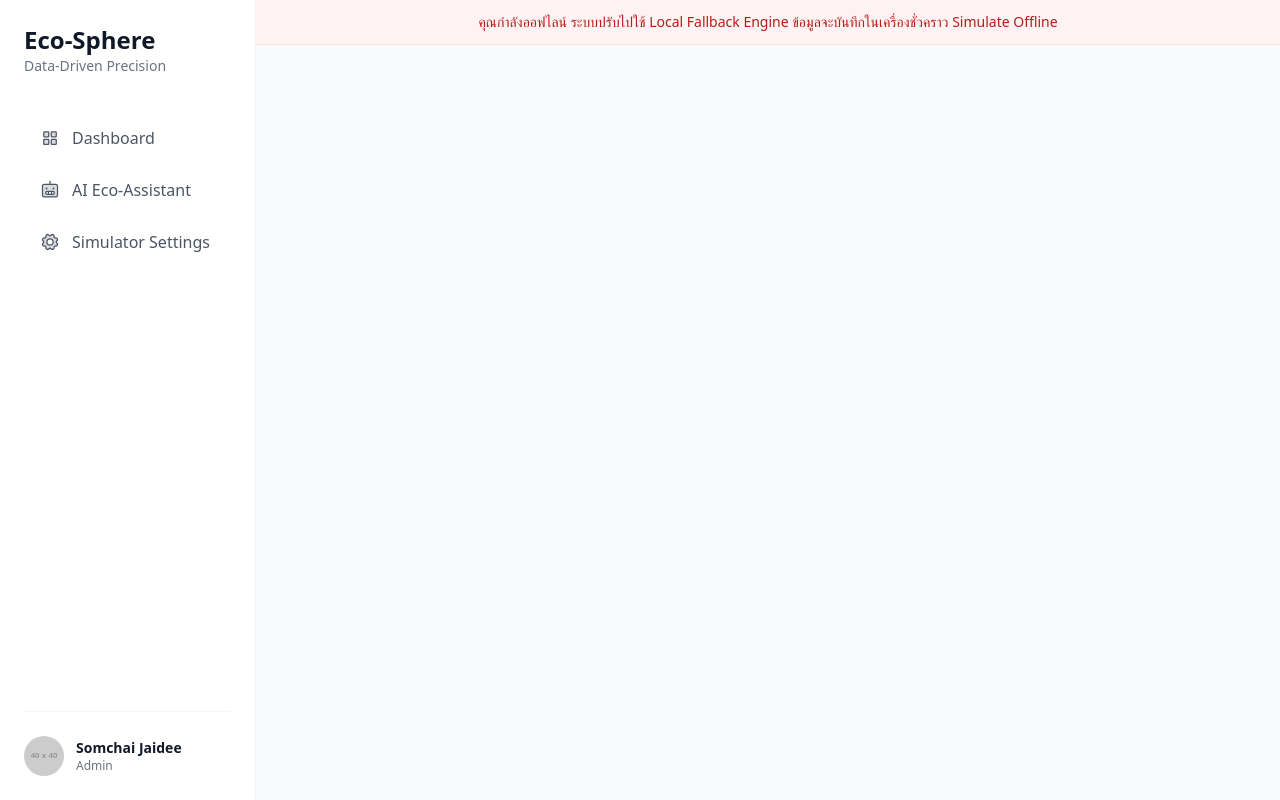
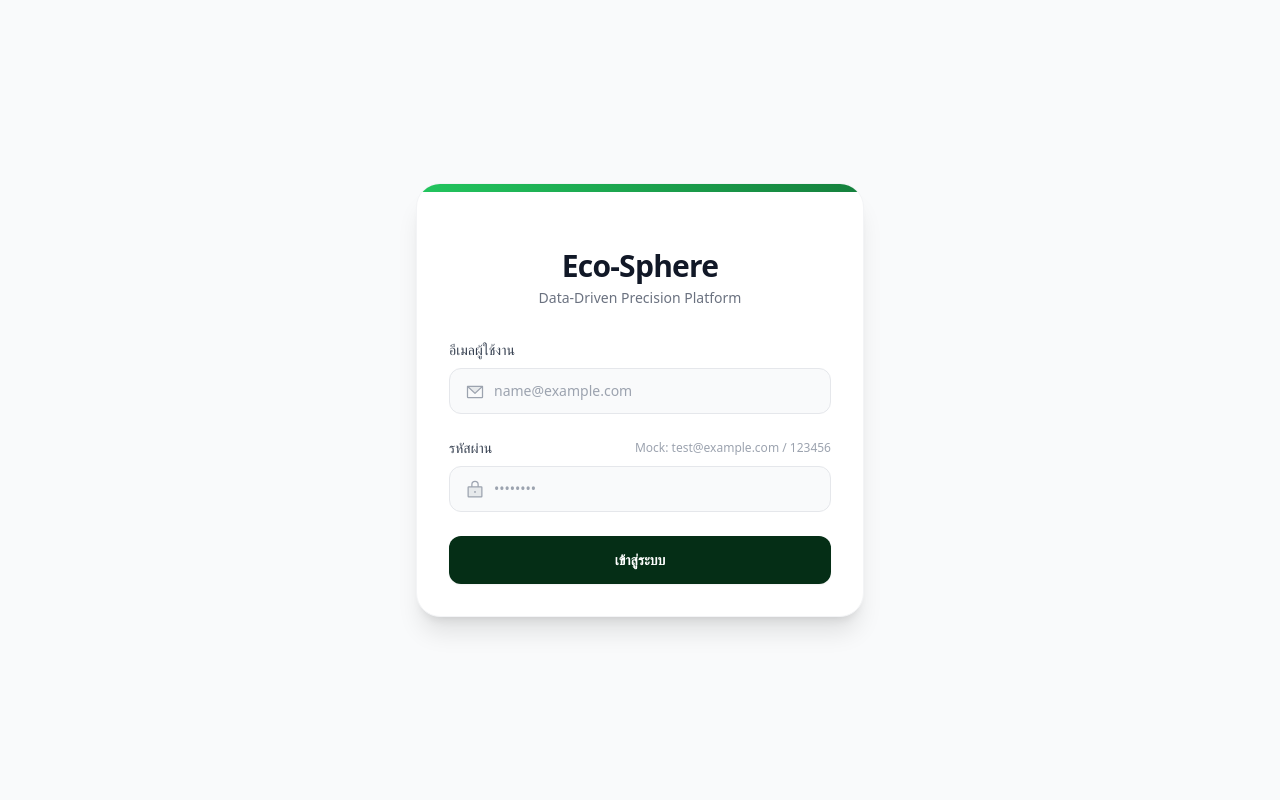
Before and after one commit to PatiphanKh/Hk-WebAI-Eco_Sphere_Tracker, a Nuxt app: page /login in a window 1280 px wide. Built offline with nearby package versions, Linux system fonts and the light colour scheme.

Commit message:
feat: implement authentication system with login page, global middleware, and default layout

```diff
--- a/app/layouts/default.vue
+++ b/app/layouts/default.vue
@@ -33,12 +33,21 @@
         </NuxtLink>
       </nav>
 
-      <div class="mt-auto border-t border-gray-100 pt-6 flex items-center gap-3">
-        <img src="https://via.placeholder.com/40" alt="Admin" class="w-10 h-10 rounded-full" />
-        <div>
-          <p class="font-semibold text-sm text-gray-900">Somchai Jaidee</p>
-          <p class="text-xs text-gray-500">Admin</p>
+      <div class="mt-auto border-t border-gray-100 pt-6 flex items-center justify-between">
+        <div class="flex items-center gap-3">
+          <img src="https://via.placeholder.com/40" alt="Admin" class="w-10 h-10 rounded-full" />
+          <div>
+            <p class="font-semibold text-sm text-gray-900">Somchai Jaidee</p>
+            <p class="text-xs text-gray-500">Admin</p>
+          </div>
         </div>
+        <button
+          @click="handleLogout"
+          class="text-gray-400 hover:text-red-600 p-2 rounded-lg hover:bg-red-50 transition"
+          title="ออกจากระบบ"
+        >
+          <Icon name="ph:sign-out-bold" class="w-5 h-5" />
+        </button>
       </div>
     </aside>
 
@@ -56,4 +65,10 @@
 
 <script setup>
 const route = useRoute()
+
+const handleLogout = () => {
+  const sessionCookie = useCookie('auth_session')
+  sessionCookie.value = null
+  navigateTo('/login')
+}
 </script>
--- /dev/null
+++ b/app/pages/login.vue
@@ -0,0 +1,120 @@
+<template>
+  <div class="min-h-screen flex items-center justify-center bg-gray-50 font-sans p-6">
+    <div class="w-full max-w-md bg-white rounded-3xl shadow-xl border border-gray-100 p-8 space-y-8 relative overflow-hidden">
+      <!-- Decorative Gradient Border -->
+      <div class="absolute top-0 left-0 w-full h-2 bg-gradient-to-r from-green-500 to-green-700"></div>
+
+      <div class="text-center">
+        <h1 class="text-3xl font-extrabold text-gray-900 tracking-tight">Eco-Sphere</h1>
+        <p class="text-sm text-gray-500 mt-1">Data-Driven Precision Platform</p>
+      </div>
+
+      <!-- Messages Banners -->
+      <Transition
+        enter-active-class="transform transition duration-300 ease-out"
+        enter-from-class="opacity-0 -translate-y-2"
+        enter-to-class="opacity-100 translate-y-0"
+        leave-active-class="transform transition duration-200 ease-in"
+        leave-from-class="opacity-100 translate-y-0"
+        leave-to-class="opacity-0 -translate-y-2"
+      >
+        <div v-if="errorMessage" class="bg-red-50 border border-red-100 text-red-700 p-4 rounded-xl flex items-start gap-3">
+          <Icon name="ph:warning-circle-duotone" class="w-5 h-5 text-red-500 flex-shrink-0 mt-0.5" />
+          <div class="text-sm font-medium">{{ errorMessage }}</div>
+        </div>
+
+        <div v-else-if="successMessage" class="bg-green-50 border border-green-100 text-green-800 p-4 rounded-xl flex items-start gap-3">
+          <Icon name="ph:check-circle-duotone" class="w-5 h-5 text-green-600 flex-shrink-0 mt-0.5" />
+          <div class="text-sm font-medium">{{ successMessage }}</div>
+        </div>
+      </Transition>
+
+      <form @submit.prevent="handleLogin" class="space-y-6">
+        <div>
+          <label for="email" class="block text-sm font-medium text-gray-700 mb-2">อีเมลผู้ใช้งาน</label>
+          <div class="relative">
+            <input
+              id="email"
+              v-model="email"
+              type="email"
+              required
+              placeholder="name@example.com"
+              class="w-full bg-gray-50 border border-gray-200 rounded-xl pl-11 pr-4 py-3 text-sm focus:outline-none focus:ring-2 focus:ring-green-500 focus:bg-white transition"
+              :disabled="isLoading"
+            />
+            <Icon name="ph:envelope-simple-duotone" class="w-5 h-5 text-gray-400 absolute left-4 top-3.5" />
+          </div>
+        </div>
+
+        <div>
+          <div class="flex justify-between items-center mb-2">
+            <label for="password" class="block text-sm font-medium text-gray-700">รหัสผ่าน</label>
+            <span class="text-xs text-gray-400">Mock: test@example.com / 123456</span>
+          </div>
+          <div class="relative">
+            <input
+              id="password"
+              v-model="password"
+              type="password"
+              required
+              placeholder="••••••••"
+              class="w-full bg-gray-50 border border-gray-200 rounded-xl pl-11 pr-4 py-3 text-sm focus:outline-none focus:ring-2 focus:ring-green-500 focus:bg-white transition"
+              :disabled="isLoading"
+            />
+            <Icon name="ph:lock-duotone" class="w-5 h-5 text-gray-400 absolute left-4 top-3.5" />
+          </div>
+        </div>
+
+        <button
+          type="submit"
+          class="w-full bg-green-950 text-white py-3.5 rounded-xl font-semibold text-sm hover:bg-green-900 transition flex items-center justify-center gap-2 shadow-sm"
+          :disabled="isLoading"
+        >
+          <span v-if="isLoading" class="flex items-center gap-2">
+            <Icon name="ph:spinner-gap-bold" class="w-4 h-4 animate-spin" />
+            กำลังเข้าสู่ระบบ...
+          </span>
+          <span v-else>เข้าสู่ระบบ</span>
+        </button>
+      </form>
+    </div>
+  </div>
+</template>
+
+<script setup>
+definePageMeta({
+  layout: false
+})
+
+const email = ref('')
+const password = ref('')
+const isLoading = ref(false)
+const errorMessage = ref('')
+const successMessage = ref('')
+
+const sessionCookie = useCookie('auth_session', {
+  maxAge: 60 * 60 * 24 // 1 day
+})
+
+const handleLogin = () => {
+  errorMessage.value = ''
+  successMessage.value = ''
+  isLoading.value = true
+
+  // Simulate verification network delay
+  setTimeout(() => {
+    isLoading.value = false
+    if (email.value === 'test@example.com' && password.value === '123456') {
+      successMessage.value = 'เข้าสู่ระบบสำเร็จ! กำลังนำคุณไปยังแดชบอร์ด...'
+      sessionCookie.value = 'mock-session-id'
+
+      // Delay navigation slightly to let success animation play
+      setTimeout(() => {
+        navigateTo('/')
+      }, 1200)
+    } else {
+      errorMessage.value = 'อีเมลหรือรหัสผ่านไม่ถูกต้อง กรุณาลองใหม่อีกครั้ง'
+    }
+  }, 1000)
+}
+</script>
```
Also changed, not shown: app/middleware/auth.global.ts (added, +13 -0 lines).
